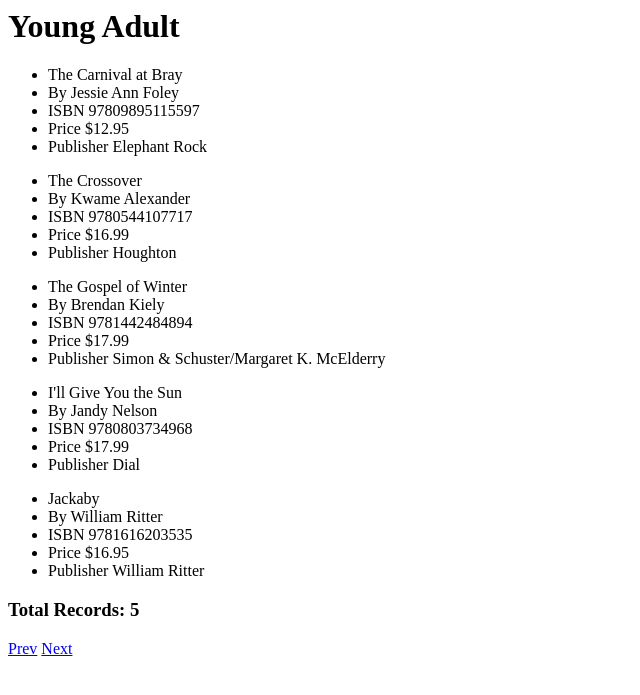
After one commit to matt-land/test-samples, a PHP site: page / in a window 1280 px wide. The commit adds this page. Shown: the top 695 px of the page, without its empty margins (0-640 px from the left). Run offline with PHP 8.4, Linux system fonts and the light colour scheme.

Commit message:
index file

```diff
--- /dev/null
+++ b/index.php
@@ -0,0 +1,58 @@
+<?php
+/**
+ * Created by IntelliJ IDEA.
+ * User: mland
+ * Date: 4/17/15
+ * Time: 4:33 PM
+ */
+require_once __DIR__ . '/vendor/autoload.php';
+use Samples\Render;
+
+$dsnBooks = json_encode([
+    'category' => 'Young Adult',
+    'records' => 5,
+    'meta' => [
+        'next' => '/whatever?q=345w5',
+        'prev' => '/whatever?q=92342'
+     ],
+    'books' => [
+        [
+            'title' => 'The Carnival at Bray' ,
+            'author' => 'Jessie Ann Foley',
+            'publisher' => 'Elephant Rock',
+            'price' => '12.95',
+            'isbn' => '97809895115597'
+        ],
+        [
+            'title' => 'The Crossover' ,
+            'author' => 'Kwame Alexander',
+            'publisher' => 'Houghton',
+            'price' => '16.99',
+            'isbn' => '9780544107717'
+        ],
+        [
+            'title' => 'The Gospel of Winter' ,
+            'author' => 'Brendan Kiely',
+            'publisher' => 'Simon & Schuster/Margaret K. McElderry',
+            'price' => '17.99',
+            'isbn' => '9781442484894'
+        ],
+        [
+            'title' => 'I\'ll Give You the Sun' ,
+            'author' => 'Jandy Nelson',
+            'publisher' => 'Dial',
+            'price' => '17.99',
+            'isbn' => '9780803734968'
+        ],
+        [
+            'title' => 'Jackaby' ,
+            'author' => 'William Ritter',
+            'publisher' => 'William Ritter',
+            'price' => '16.95',
+            'isbn' => '9781616203535'
+        ],
+    ]
+]);
+
+$render = new Render($dsnBooks);
+echo $render->toHtml();
--- a/src/Render.php
+++ b/src/Render.php
@@ -14,13 +14,25 @@ class Render {
     public function __construct($jsonString = '[]')
     {
         $this->data = json_decode($jsonString);
-        $this->books = isset($this->books) ? $this->data->books : null ;
+        $this->books = isset($this->data->books) ? $this->data->books : null ;
     }
 
-    public function toHtml()
+    public function toHtml($sortMethod = 'title')
     {
         $html = '<h1>' . $this->data->category . '</h1>';
-        foreach ($this->sortBooksByAuthor() as $book) {
+        switch ($sortMethod) {
+            case 'author':
+                $sortedBooks = $this->sortBooksByAuthor(); break;
+            case 'isbn':
+                $sortedBooks = $this->sortBooksByIsbn($this->books); break;
+            case 'price':
+                $sortedBooks = $this->sortBooksByPrice($this->books); break;
+            case 'title':
+            default:
+                $sortedBooks = $this->books;
+        }
+
+        foreach ($sortedBooks as $book) {
             $html .=
             '<div id="' . $book->isbn . '" clas="book">' . PHP_EOL
                 . '<ul>' . PHP_EOL
@@ -32,6 +44,10 @@ class Render {
                 . '</ul>' . PHP_EOL
             . '</div>' . PHP_EOL;
         }
+        $html .='
+            <h3>Total Records: ' . $this->data->records . '</h3>
+            <a href="' . $this->data->meta->prev . '">Prev</a>
+            <a href="' . $this->data->meta->next . '">Next</a>';
 
         return $html;
     }
```
